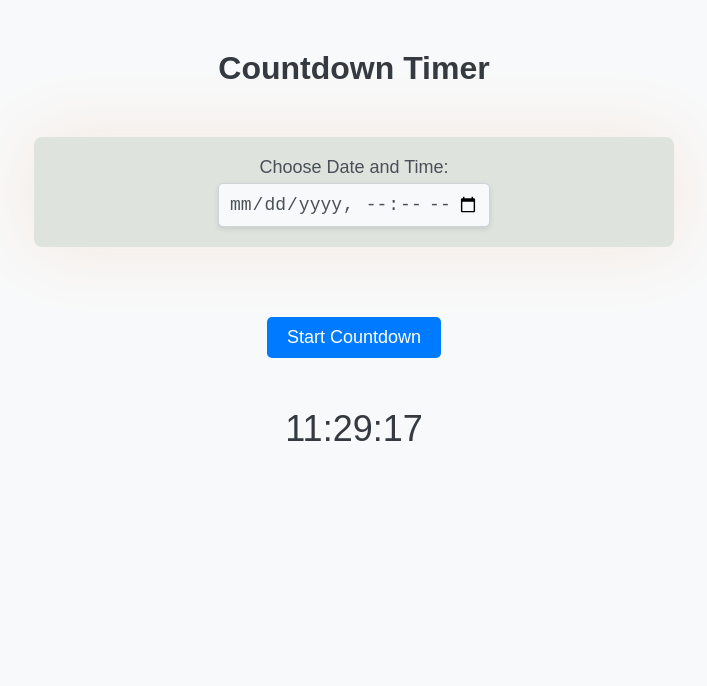
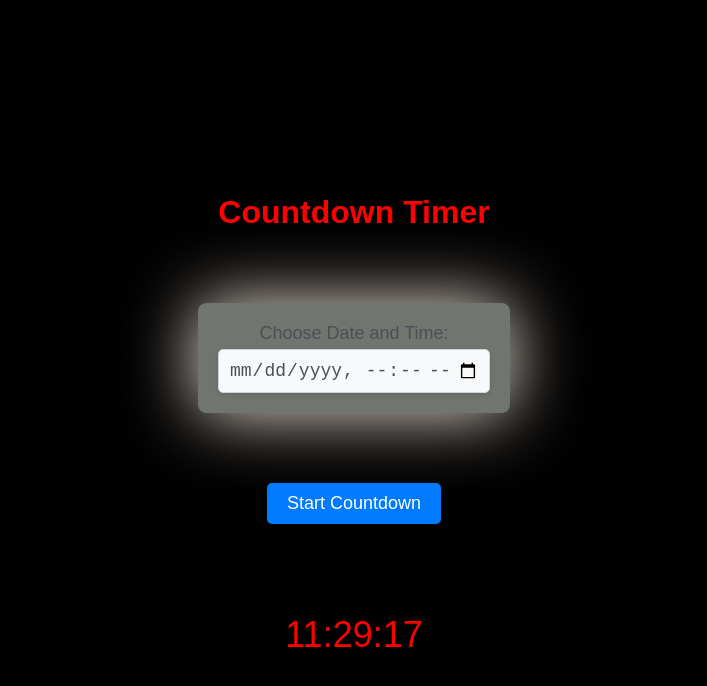
Before and after one commit to kasemsamra/CountdownTimer, a plain HTML site: page index.html in a window 1280 px wide. Shown: the whole page, without its empty margins (286-993 px from the left). Drawn offline with Linux system fonts and the light colour scheme.

Commit message:
index.html

```diff
--- a/index.html
+++ b/index.html
@@ -4,20 +4,58 @@
 <head>
     <meta charset="UTF-8">
     <meta name="viewport" content="width=device-width, initial-scale=1.0">
-    <title>Countdown Timer</title>
+    <title>Countdown Time</title>
     <link rel="icon" href="https://vclock.com/img/favicons/android-chrome-192x192.png" type="image/png">
     <style>
         body {
             font-family: Arial, sans-serif;
             text-align: center;
-            background-color: #f8f9fa;
+            background-color: black;
             margin: 0;
             padding: 0;
+            overflow: hidden;
         }
 
         h1 {
             margin-top: 50px;
             color: #343a40;
+            animation: rgbText 5s infinite;
+        }
+
+        @keyframes rgbText {
+            0% {
+                color: #ff0000;
+            }
+            14% {
+                color: #ff7f00;
+            }
+            28% {
+                color: #ffff00;
+            }
+            42% {
+                color: #7fff00;
+            }
+            57% {
+                color: #00ff00;
+            }
+            71% {
+                color: #00ff7f;
+            }
+            85% {
+                color: #00ffff;
+            }
+            100% {
+                color: #007fff;
+            }
+        }
+
+        .container {
+            display: flex;
+            flex-direction: column;
+            align-items: center;
+            justify-content: center;
+            height: 100vh;
+            padding: 0 20px;
         }
 
         .input-container {
@@ -45,7 +83,8 @@
             padding: 10px;
             border: 1px solid #ced4da;
             border-radius: 5px;
-            width: 250px;
+            width: 100%;
+            max-width: 250px;
             background-color: #f8f9fa;
             color: #495057;
             box-shadow: 0 2px 5px rgba(0, 0, 0, 0.1);
@@ -89,6 +128,7 @@
             border-radius: 8px;
             box-shadow: 0px 0px 70px #f5e8dd;
             text-align: center;
+            animation: rgbText 5s infinite;
         }
 
         #timer.show {
@@ -105,17 +145,24 @@
             color: #28a745;
         }
 
-        /* Additional style for the clock */
         #clock {
             font-size: 36px;
             margin-top: 50px;
             color: #343a40;
+            animation: rgbText 5s infinite;
+        }
+
+        @media (max-width: 600px) {
+            #timer {
+                font-size: 40px;
+            }
         }
     </style>
 </head>
 
 <body>
 
+    <div class="container">
         <h1>Countdown Timer</h1>
 
         <div class="input-container" id="input-container">
@@ -129,7 +176,9 @@
 
         <p id="countdown-info"></p>
 
-    <!-- JavaScript moved to bottom of the body -->
+        <div id="clock"></div>
+    </div>
+
     <script>
         function startCountdown() {
             document.getElementById('input-container').style.display = 'none';
@@ -156,7 +205,7 @@
                 document.title = countdownTitle;
 
                 const countdownStartTime = new Date(selectedDateTime).toLocaleString();
-                document.getElementById('countdown-info').innerText = `Countdown will start at: ${countdownStartTime}`;
+                document.getElementById('countdown-info').innerText = `Countdown will End at: ${countdownStartTime}`;
 
                 if (distance < 0) {
                     clearInterval(countdown);
@@ -167,11 +216,6 @@
             }, 1000);
         }
 
-    </script>
-
-    <!-- Add a clock -->
-    <div id="clock">
-        <script>
         function displayTime() {
             const now = new Date();
             const hours = now.getHours().toString().padStart(2, '0');
@@ -180,14 +224,17 @@
             document.getElementById('clock').textContent = `${hours}:${minutes}:${seconds}`;
         }
 
-            // Update time every second
         setInterval(displayTime, 1000);
 
-            // Initial display
         displayTime();
 
+        function breakReminder() {
+            alert('Time for a 10-minute break!');
+        }
+
+
+        setInterval(breakReminder, 2 * 60 * 60 * 1000);
     </script>
-    </div>
 
 </body>
 
```
Lines whose indentation alone changed are shown as unchanged.
